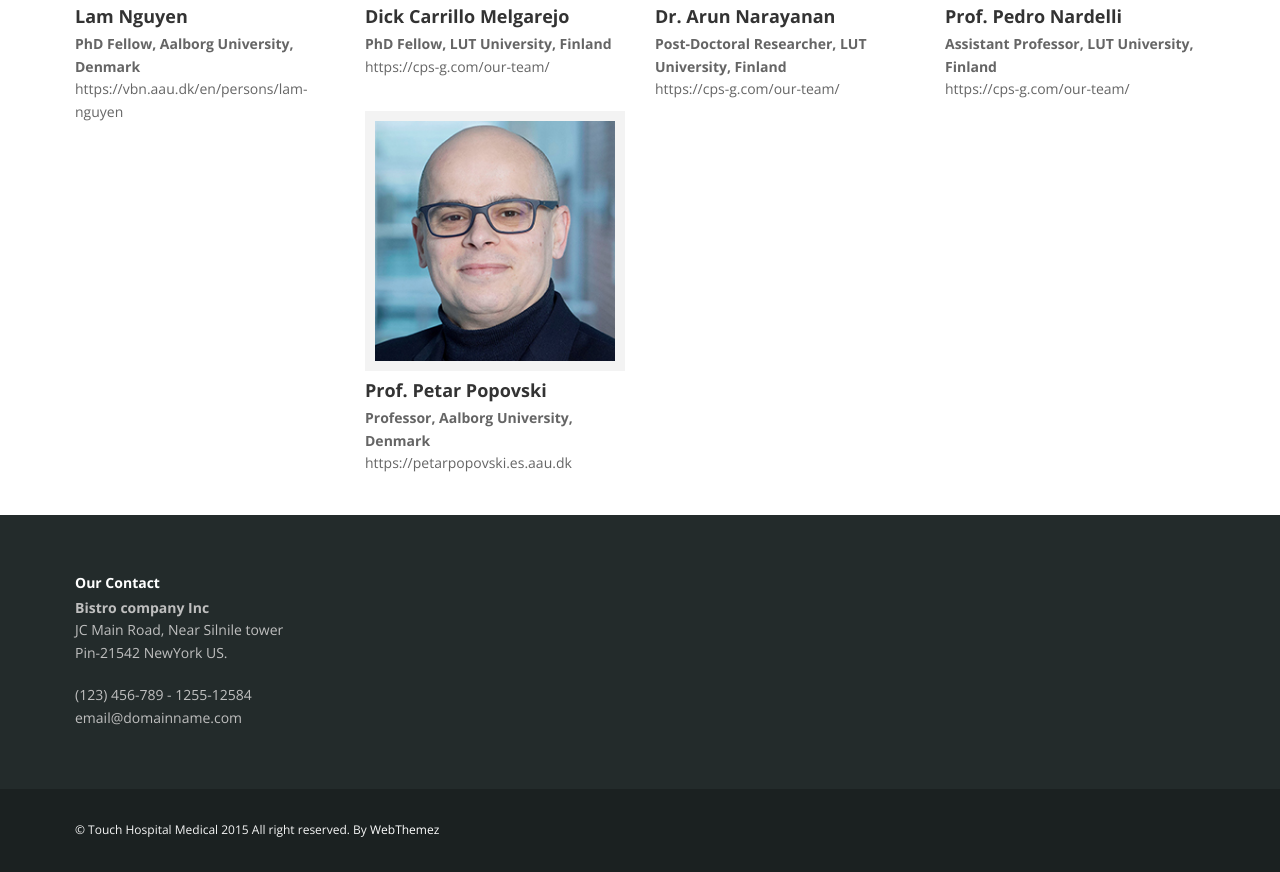
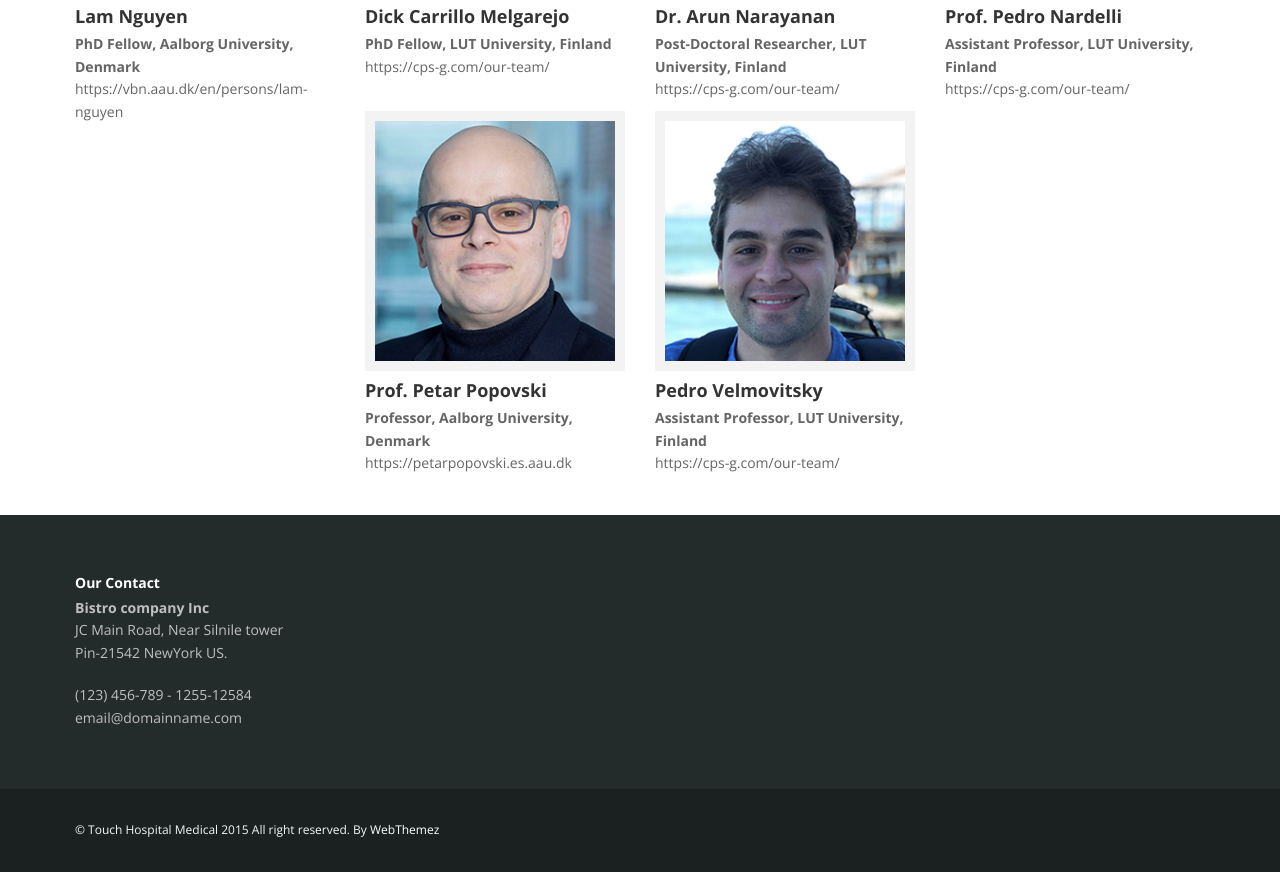
Before and after one commit to aikonbrasil/truedip, a plain HTML site: page about.html in a window 1280 px wide. Shown: the part 791-1663 px from the top of the page. Drawn offline with nearby package versions, Linux system fonts and the light colour scheme.

Commit message:
adding new pictures and updating html files

```diff
--- a/about.html
+++ b/about.html
@@ -130,7 +130,7 @@
 											<p>https://cps-g.com/our-team/</p>
 										</div>
 									</div>
-                                        <div class="col-md-3 col-sm-6">
+                                    <div class="col-md-3 col-sm-6">
 										<!-- Team Member -->
 										<div class="team-member">
 											<!-- Image -->
@@ -140,6 +140,18 @@
 											<span class="deg"><strong>Professor, Aalborg University, Denmark</strong></span>
 											<p>https://petarpopovski.es.aau.dk</p>
 										</div>
+									</div>
+									<div class="col-md-3 col-sm-6">
+											<!-- Team Member -->
+											<div class="team-member">
+												<!-- Image -->
+												<img class="img-responsive" src="img/pedrov.jpg" alt="">
+												<!-- Name -->
+												<h4>Pedro Velmovitsky</h4>
+												<span class="deg"><strong>Assistant Professor, LUT University, Finland</strong></span>
+												<p>https://cps-g.com/our-team/</p>
+											</div>
+									</div>
 								</div>
 							</div>
 
```
Also changed, not shown: img/lam.jpg (deleted), img/pedrov.jpg (added).
